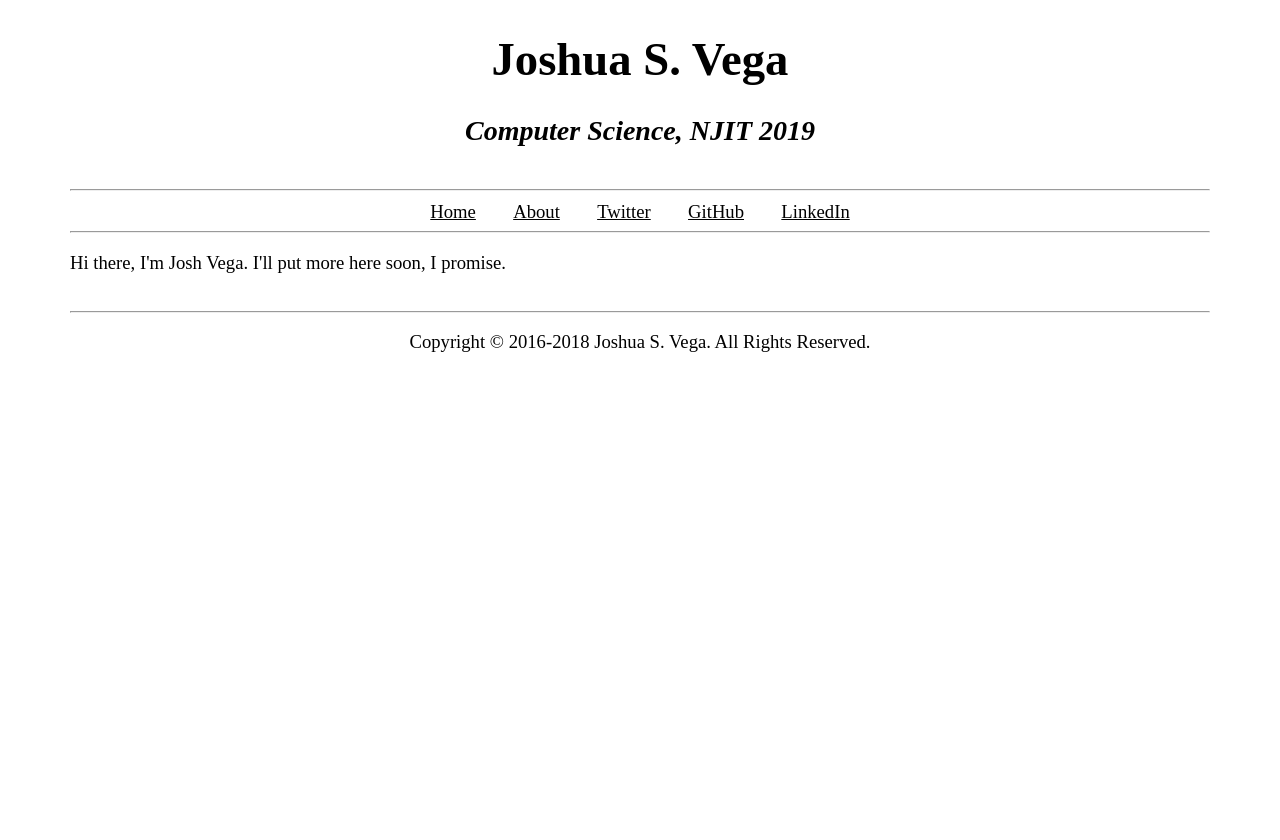
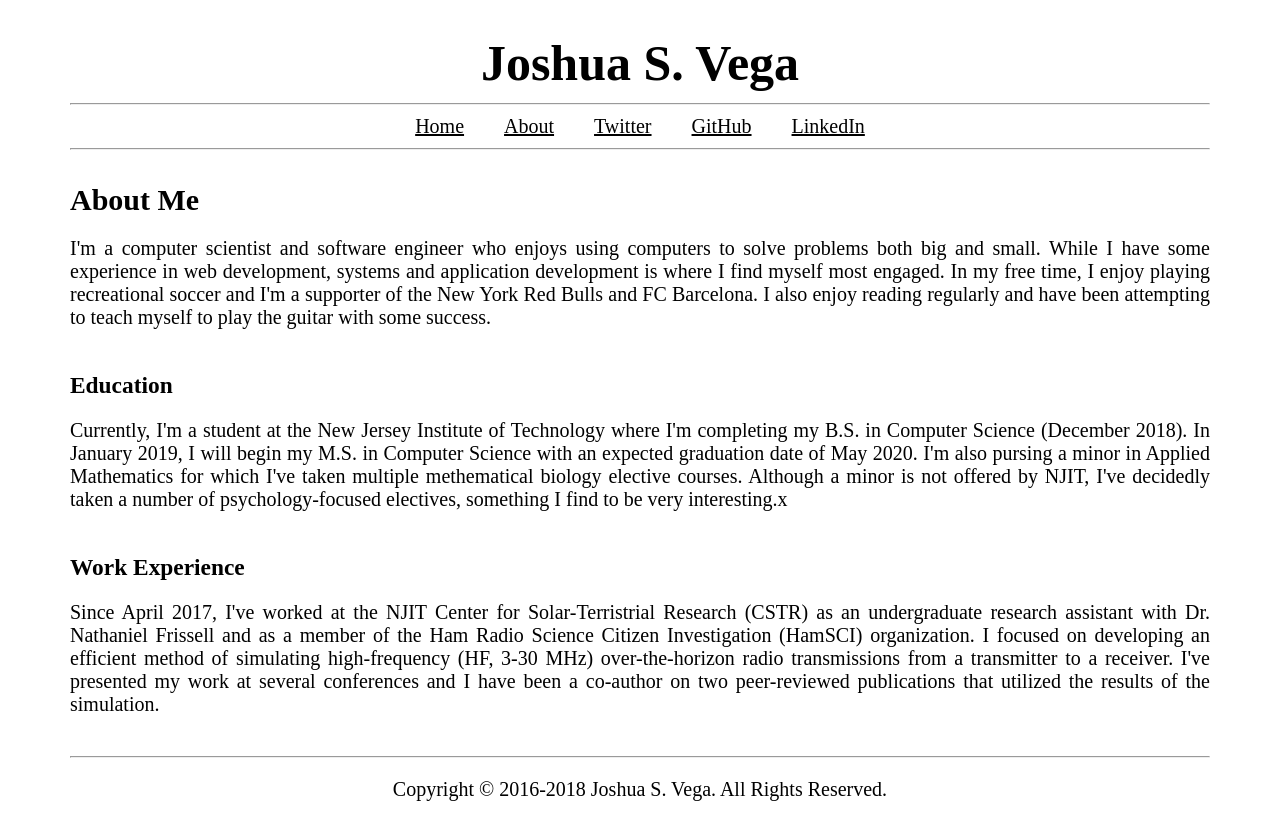
Before and after one commit to Jsvcycling/jsvcycling.github.io, a Jekyll site: the page built from about.html, in a window 1280 px wide. Shown: the top 840 px of the page. Built offline with Jekyll 4.4.1, drawn with Linux system fonts in a browser that asks for light colours.

Commit message:
Finally created about-me page. Also created publications page that needs to be filled.

```diff
--- a/Gemfile
+++ b/Gemfile
@@ -1,3 +1,4 @@
 source 'https://rubygems.org'
-gem 'github-pages'
-gem 'rouge'
+
+gem 'github-pages', '192'
+gem 'rouge', '2.2.1'
--- a/_layouts/default.html
+++ b/_layouts/default.html
@@ -7,7 +7,7 @@
 
   <title>{% if page.title %}{{ page.title }} | {% endif %}Joshua S. Vega</title>
 
-  <meta name="author" content="Joshua S. Vega" />
+  <meta name="author" content="Joshua Vega" />
 
   <link rel="stylesheet" href="/css/normalize.css" />
   <link rel="stylesheet" href="/css/gridism.css" />
@@ -31,14 +31,14 @@
   <div class="grid wrap wider">
     <div class="whole unit">
       <h1 id="name"><a href="/">Joshua S. Vega</a></h1>
-      <h2 id="tagline"><em>Computer Science, NJIT 2019</em></h2>
       <hr />
       <div id="navbar">
         <p class="navbar-link"><a href="/">Home</a></p>
         <p class="navbar-link"><a href="/about">About</a></p>
-        <p class="navbar-link"><a href="https://twitter.com/jsvcycling">Twitter</a></p>
-        <p class="navbar-link"><a href="https://github.com/jsvcycling">GitHub</a></p>
-        <p class="navbar-link"><a href="https://linkedin.com/in/jsvcycling">LinkedIn</a></p>
+        <!-- <p class="navbar-link"><a href="/publications">Publications</a></p> -->
+        <p class="navbar-link"><a href="https://twitter.com/jsvcycling" target="_blank">Twitter</a></p>
+        <p class="navbar-link"><a href="https://github.com/jsvcycling" target="_blank">GitHub</a></p>
+        <p class="navbar-link"><a href="https://linkedin.com/in/jsvcycling" target="_blank">LinkedIn</a></p>
       </div>
       <hr />
 
--- a/about.html
+++ b/about.html
@@ -1,7 +1,45 @@
 ---
 layout: default
-title: About Me | Josh Vega
+title: About Me
 permalink: /about
 ---
 
-<p>Hi there, I'm Josh Vega. I'll put more here soon, I promise.</p>
+<br />
+<h2>About Me</h2>
+
+<p>
+  I'm a computer scientist and software engineer who enjoys using computers to
+  solve problems both big and small. While I have some experience in web
+  development, systems and application development is where I find myself most
+  engaged. In my free time, I enjoy playing recreational soccer and I'm a
+  supporter of the New York Red Bulls and FC Barcelona. I also enjoy reading
+  regularly and have been attempting to teach myself to play the guitar with
+  some success.
+</p>
+
+<br />
+<h3>Education</h3>
+
+<p>
+  Currently, I'm a student at the New Jersey Institute of Technology where I'm
+  completing my B.S. in Computer Science (December 2018). In January 2019, I
+  will begin my M.S. in Computer Science with an expected graduation date of May
+  2020. I'm also pursing a minor in Applied Mathematics for which I've taken
+  multiple methematical biology elective courses. Although a minor is not
+  offered by NJIT, I've decidedly taken a number of psychology-focused
+  electives, something I find to be very interesting.x
+</p>
+
+<br />
+<h3>Work Experience</h3>
+
+<p>
+  Since April 2017, I've worked at the NJIT Center for Solar-Terristrial
+  Research (CSTR) as an undergraduate research assistant with Dr. Nathaniel
+  Frissell and as a member of the Ham Radio Science Citizen Investigation
+  (HamSCI) organization. I focused on developing an efficient method of
+  simulating high-frequency (HF, 3-30 MHz) over-the-horizon radio transmissions
+  from a transmitter to a receiver. I've presented my work at several
+  conferences and I have been a co-author on two peer-reviewed publications that
+  utilized the results of the simulation.
+</p>
--- a/css/main.css
+++ b/css/main.css
@@ -2,12 +2,12 @@
 @import url(custom.css);
 
 body {
-  font-size: 14pt;
+  font-size: 15pt;
   font-family: serif;
   text-align: justify;
 }
 
-h1, h2 {
+h1, h2, h3 {
   padding: 0;
   margin: 0;
 }
```
Also changed, not shown: _layouts/post.html (+5 -5 lines), publications.html (added, +10 -0 lines), Gemfile.lock.
